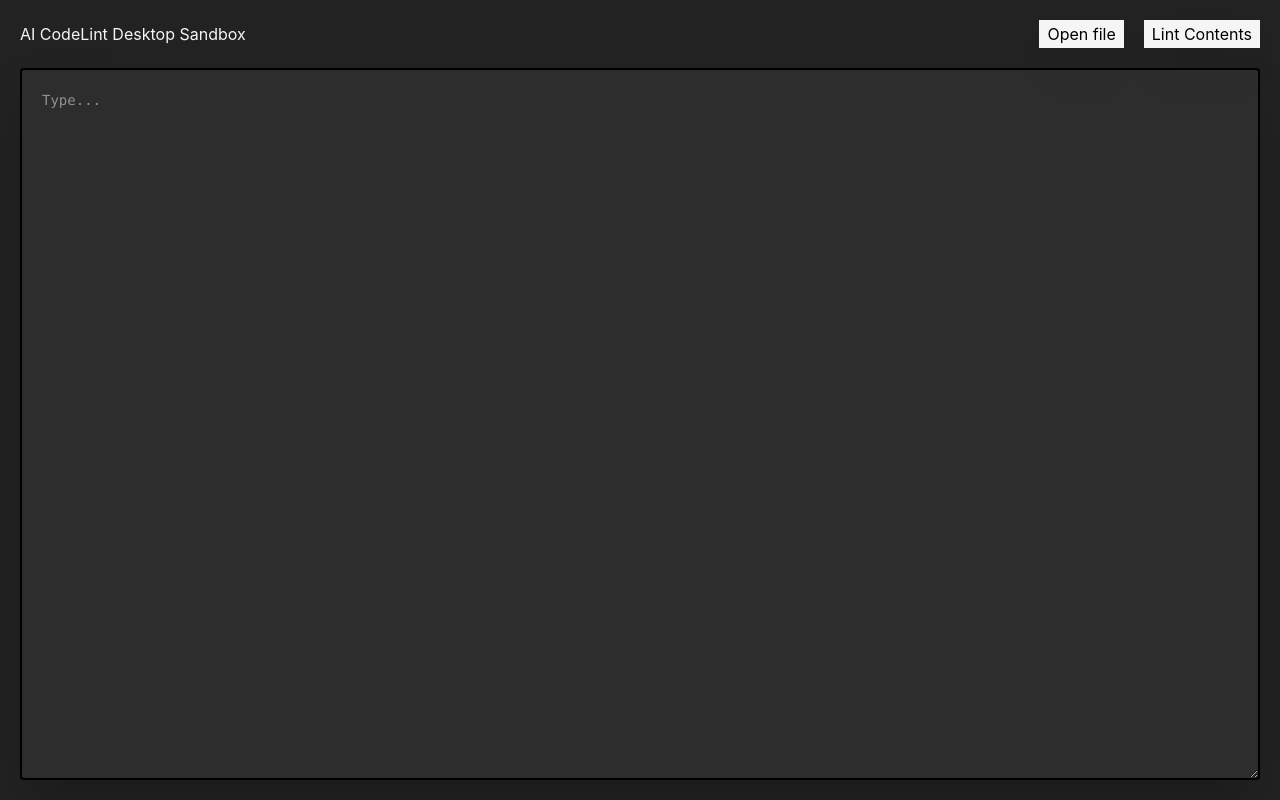
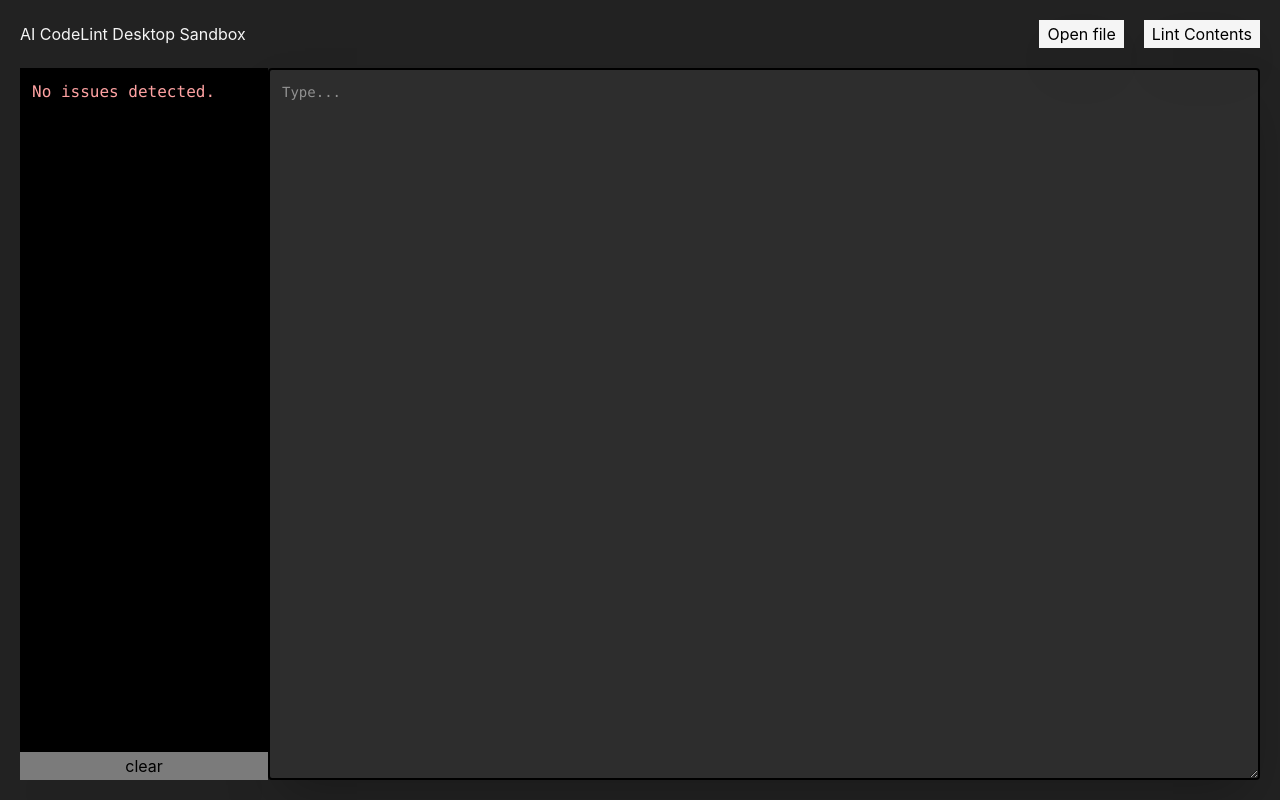
Before and after one commit to RussellGN/ai-codelint-desktop-sandbox, a React (Vite) app: page / in a window 1280 px wide. Built offline with nearby package versions, Linux system fonts and the light colour scheme.

Commit message:
feat: reorganize UI; implement error handling

```diff
--- a/src/App.tsx
+++ b/src/App.tsx
@@ -1,8 +1,9 @@
-import Markdown from "react-markdown";
 import useApp from "./hooks/useApp";
+import { Editor } from "./components/Editor";
+import { LintResult } from "./components/LintResult";
 
 export default function App() {
-   const { loading, fileInputRef, onFileChange, onLintContents, openFile, lintResult, textAreaRef, onCloseDiagnostics } = useApp();
+   const { error, loading, fileInputRef, lintResult, textAreaRef, openFile, onFileChange, onLintContents, closeDiagnostics } = useApp();
 
    return (
       <div className="h-screen flex flex-col p-5">
@@ -18,34 +19,9 @@ export default function App() {
             </button>
          </div>
 
-         <div className="grow flex relative">
-            {loading || lintResult ? (
-               <div className="bg-DARK/90 flex items-start gap-4 text-red-300 rounded-bl-sm  shadow-2xl   absolute top-0 right-0 w-fit p-5  max-w-2/3">
-                  {loading ? (
-                     <div className="flex items-center gap-2 text-LIGHT">
-                        {" "}
-                        <div className="animate-spin size-6  border-2  rounded-full border-r-transparent  border-LIGHT" />
-                        linting...
-                     </div>
-                  ) : (
-                     <Markdown>{lintResult}</Markdown>
-                  )}
-
-                  <button disabled={loading} onClick={onCloseDiagnostics}>
-                     x
-                  </button>
-               </div>
-            ) : (
-               ""
-            )}
-            <textarea
-               disabled={loading}
-               ref={textAreaRef}
-               className="grow outline-0 rounded-sm p-5 border-2 border-DARK disabled:cursor-not-allowed disabled:opacity-50 shadow-2xl  bg-LIGHT/5   text-sm font-mono"
-               name="text"
-               rows={10}
-               placeholder="Type..."
-            ></textarea>
+         <div className="grow grid grid-cols-5">
+            <LintResult loading={loading} error={error} lintResult={lintResult} closeDiagnostics={closeDiagnostics} />
+            <Editor loading={loading} textAreaRef={textAreaRef} />
          </div>
       </div>
    );
--- /dev/null
+++ b/src/components/Editor.tsx
@@ -0,0 +1,14 @@
+import { RefObject } from "react";
+
+export function Editor(props: { loading: boolean; textAreaRef: RefObject<HTMLTextAreaElement | null> }) {
+   return (
+      <textarea
+         disabled={props.loading}
+         ref={props.textAreaRef}
+         className="col-span-4 outline-0 rounded-sm p-3 border-2 border-DARK disabled:cursor-not-allowed disabled:opacity-50 shadow-2xl  bg-LIGHT/5   text-sm font-mono"
+         name="text"
+         rows={10}
+         placeholder="Type..."
+      ></textarea>
+   );
+}
--- /dev/null
+++ b/src/components/LintResult.tsx
@@ -0,0 +1,41 @@
+import { Loader } from "./Loader";
+import { LintResultOveride } from "../lib/types";
+
+type LintResultProps = {
+   loading: boolean;
+   lintResult: LintResultOveride[];
+   error: string | null;
+   closeDiagnostics: () => void;
+};
+
+export function LintResult({
+   loading,
+   lintResult,
+   error,
+   closeDiagnostics,
+}: LintResultProps) {
+   const lintResultDisplay = lintResult
+      .map((r) => `lines ${r.start_line}-${r.end_line}:\n${r.overview}`)
+      .join("\n\n");
+   return (
+      <div className="bg-DARK text-red-300 flex flex-col ">
+         <div className="p-3 grow mb-auto overflow-y-auto">
+            {loading ? (
+               <Loader />
+            ) : (
+               <pre className="text-wrap">
+                  {error || lintResultDisplay || "No issues detected."}
+               </pre>
+            )}
+         </div>
+
+         <button
+            disabled={!lintResult.length && !error}
+            className="w-full"
+            onClick={closeDiagnostics}
+         >
+            clear
+         </button>
+      </div>
+   );
+}
--- /dev/null
+++ b/src/components/Loader.tsx
@@ -0,0 +1,8 @@
+export function Loader(): import("react").ReactNode {
+   return (
+      <div className="flex w-fit mx-auto items-center gap-2 text-LIGHT">
+         <span className="animate-spin size-6 border-2 rounded-full border-r-transparent border-LIGHT" />
+         linting...
+      </div>
+   );
+}
--- a/src/hooks/useApp.ts
+++ b/src/hooks/useApp.ts
@@ -1,18 +1,20 @@
+import useLinter from "./useLinter";
 import { useRef, useState } from "react";
-import useLinter from "./useLinter";
+import { LintResultOveride } from "../lib/types";
 
 export default function useApp() {
-   const [lintResult, setLintResult] = useState<string>("");
+   const { lintContents } = useLinter();
+   const [lintResult, setLintResult] = useState<LintResultOveride[]>([]);
    const [loading, setLoading] = useState(false);
-   const { lintContents } = useLinter();
+   const [error, setError] = useState<string | null>(null);
+   const fileInputRef = useRef<HTMLInputElement>(null);
    const textAreaRef = useRef<HTMLTextAreaElement>(null);
-   const fileInputRef = useRef<HTMLInputElement>(null);
 
-   const openFile = () => {
+   function openFile() {
       if (fileInputRef.current) {
          fileInputRef.current.click();
       }
-   };
+   }
 
    function onFileChange(e: React.ChangeEvent<HTMLInputElement>) {
       const file = e.target.files?.[0];
@@ -29,18 +31,23 @@ export default function useApp() {
 
    async function onLintContents() {
       setLoading(true);
-      setLintResult("");
+      setLintResult([]);
       if (textAreaRef.current) {
          const contents = textAreaRef.current.value;
-         const res = await lintContents(contents);
-         setLintResult(res);
+         try {
+            const res = await lintContents(contents);
+            setLintResult(res);
+         } catch (error) {
+            setError("An error occurred while linting. " + (error instanceof Error ? error.message : String(error)));
+         }
          setLoading(false);
       }
    }
 
-   function onCloseDiagnostics() {
-      setLintResult("");
+   function closeDiagnostics() {
+      setLintResult([]);
+      setError(null);
    }
 
-   return { loading, lintResult, textAreaRef, fileInputRef, openFile, onFileChange, onLintContents, onCloseDiagnostics };
+   return { error, loading, lintResult, textAreaRef, fileInputRef, openFile, onFileChange, onLintContents, closeDiagnostics };
 }
--- a/src/hooks/useLinter.ts
+++ b/src/hooks/useLinter.ts
@@ -1,13 +1,11 @@
 import { invoke } from "@tauri-apps/api/core";
+import { LintResultOveride } from "../lib/types";
 
 export default function useLinter() {
    async function lintContents(contents: string) {
-      try {
-         const res = await invoke<string[]>("lint_contents", { contents });
-         return res.join("\n\n");
-      } catch (error) {
-         return "An error occurred while linting. " + (error instanceof Error ? error.message : String(error));
-      }
+      const res = await invoke<LintResultOveride[]>("lint_contents", { contents });
+      return res;
+      // "An error occurred while linting. " + (error instanceof Error ? error.message : String(error));
    }
 
    return { lintContents };
--- /dev/null
+++ b/src/lib/types.ts
@@ -0,0 +1,5 @@
+export interface LintResultOveride {
+   overview: string;
+   start_line: number;
+   end_line: number;
+}
```
Also changed, not shown: 2 other files (tests, documents, lock files or other folders).
